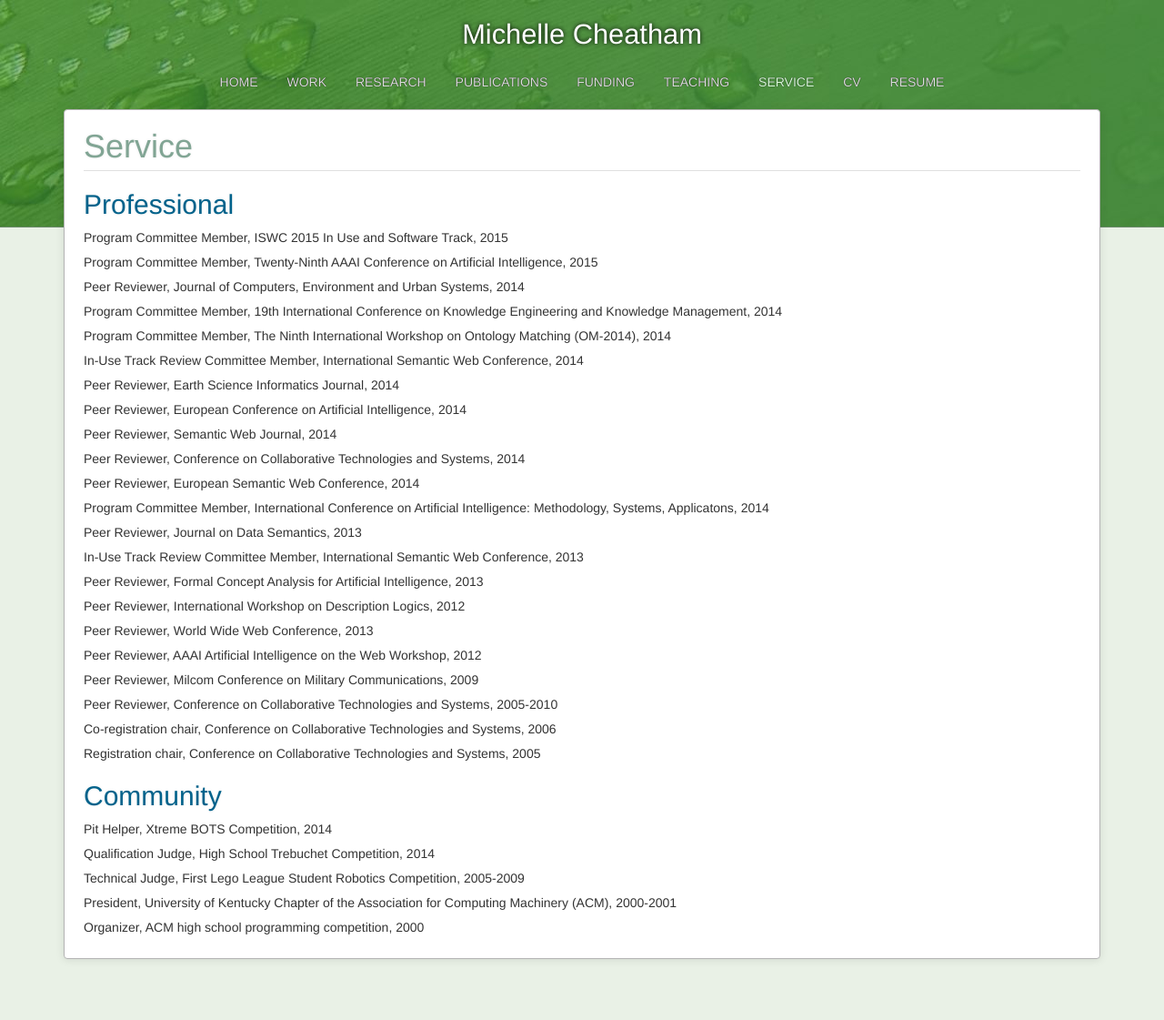
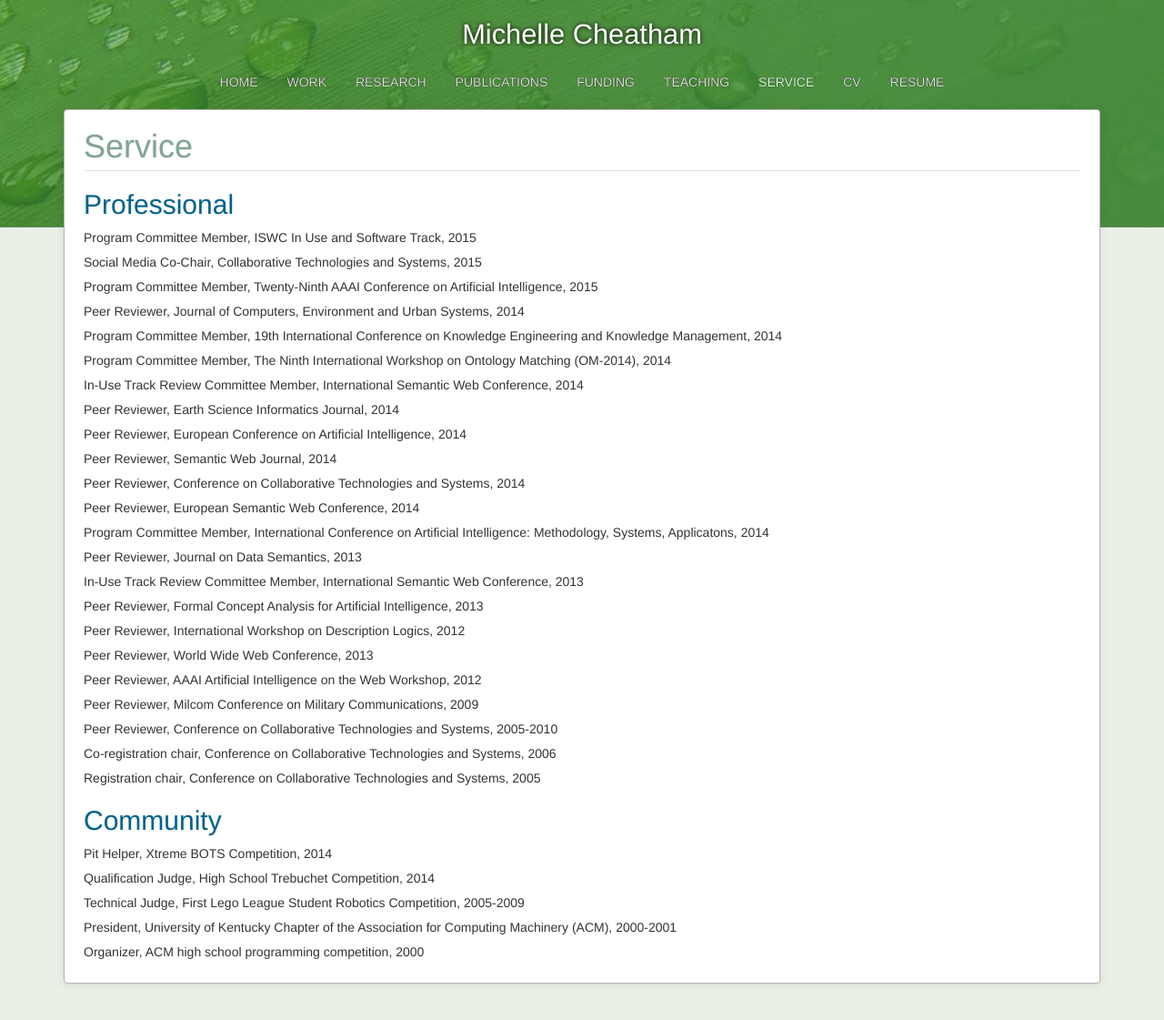
Before and after one commit to mcheatham/mcheatham.github.io, a Jekyll site: the page built from service.md, in a window 1280 px wide. Shown: the whole page at 91% size. Built offline with Jekyll 4.4.1, drawn with Linux system fonts in a browser that asks for light colours; Markdown is read by kramdown in place of the engine named in the settings; before the commit the page ends 1094 px from its top, so only the background shows below that.

Commit message:
added CTS social media co-chair service

```diff
--- a/_data/service.yaml
+++ b/_data/service.yaml
@@ -1,5 +1,10 @@
 - job: Program Committee Member
-  organization: ISWC 2015 In Use and Software Track
+  organization: ISWC In Use and Software Track
+  date: 2015
+  type: professional
+
+- job: Social Media Co-Chair
+  organization: Collaborative Technologies and Systems
   date: 2015
   type: professional
 
```
